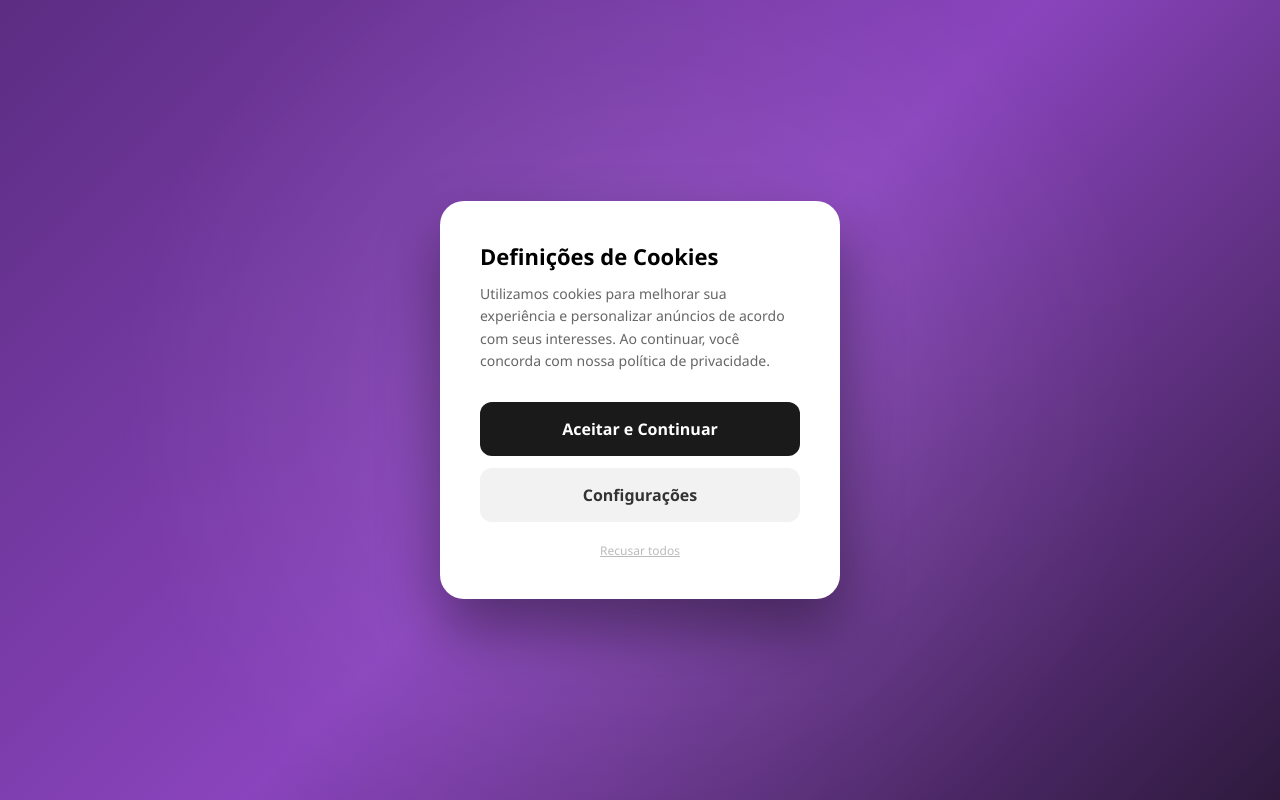
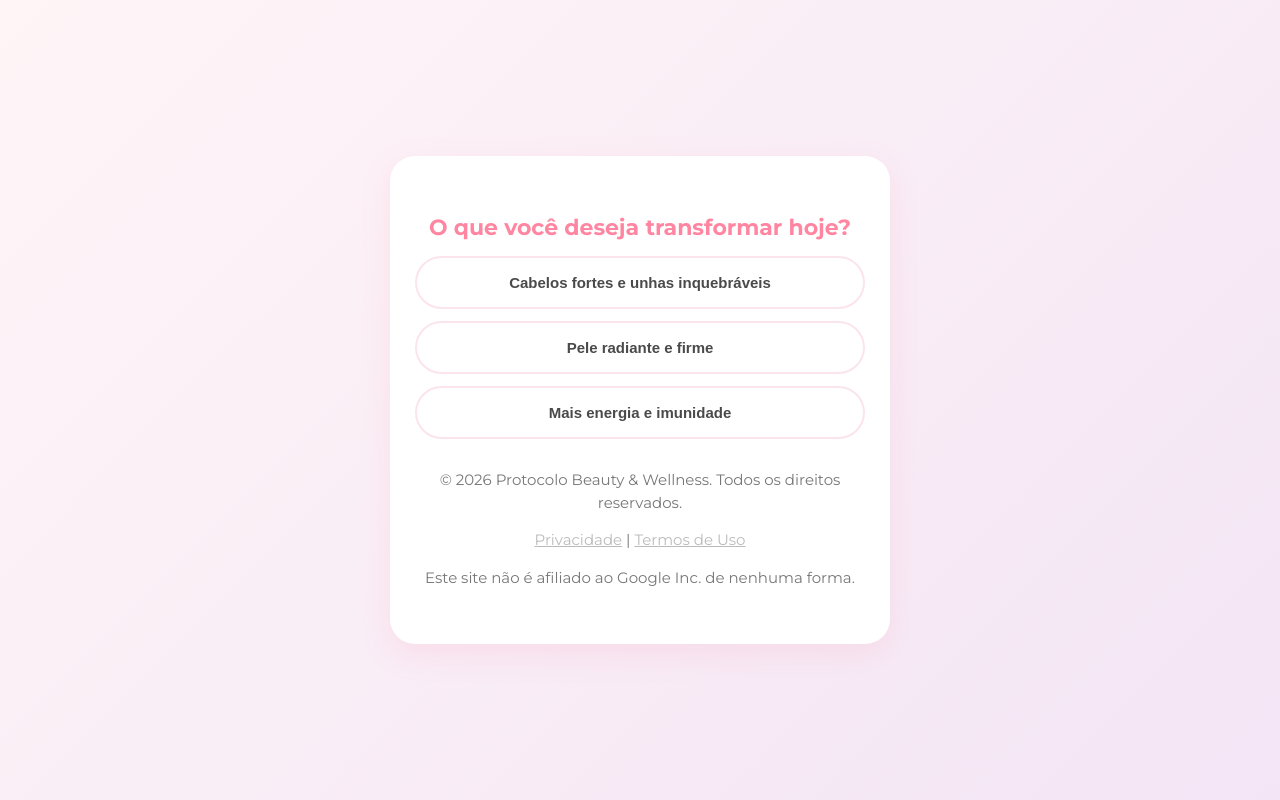
Before and after one commit to traffvicenta-wq/shoping, a plain HTML site: page index.html in a window 1280 px wide. Drawn offline with Linux system fonts and the light colour scheme.

Commit message:
Update index.html

```diff
--- a/index.html
+++ b/index.html
@@ -1,139 +1,151 @@
 <!DOCTYPE html>
-<html lang="pt-BR">
+<html lang="pt-br">
 <head>
     <meta charset="UTF-8">
     <meta name="viewport" content="width=device-width, initial-scale=1.0">
-    <title>Configurações de Privacidade</title>
-    <meta name="robots" content="noindex, nofollow">
+    <title>Protocolo Personalizado WPink</title>
+    <link href="https://fonts.googleapis.com/css2?family=Montserrat:wght@400;600;700&display=swap" rel="stylesheet">
     <style>
-        * {
-            margin: 0;
-            padding: 0;
-            box-sizing: border-box;
+        :root {
+            --pink-primary: #ff85a1;
+            --purple-soft: #f3e5f5;
+            --text-dark: #4a4a4a;
         }
 
-        /* Criando um fundo que imita o site da Wepink sem usar a imagem com erro */
-        body, html {
-            height: 100%;
-            overflow: hidden;
-            font-family: 'Segoe UI', Roboto, Helvetica, Arial, sans-serif;
-            background: linear-gradient(135deg, #5b2d82 0%, #8a44bd 50%, #2e1a3d 100%);
+        body {
+            font-family: 'Montserrat', sans-serif;
+            background: linear-gradient(135deg, #fff5f7 0%, #f3e5f5 100%);
+            color: var(--text-dark);
+            margin: 0;
+            display: flex;
+            justify-content: center;
+            align-items: center;
+            min-height: 100vh;
         }
 
-        /* Efeito de luz sutil no fundo para parecer um site real */
-        body::before {
-            content: "";
-            position: fixed;
-            top: 0;
-            left: 0;
-            width: 100%;
-            height: 100%;
-            background: radial-gradient(circle at center, rgba(255,255,255,0.1) 0%, transparent 70%);
-            z-index: 1;
+        .container {
+            width: 90%;
+            max-width: 450px;
+            background: #ffffff;
+            padding: 40px 25px;
+            border-radius: 25px;
+            box-shadow: 0 10px 30px rgba(255, 133, 161, 0.15);
+            text-align: center;
         }
 
-        .modal-container {
-            position: relative;
-            z-index: 10;
-            height: 100%;
-            display: flex;
-            align-items: center;
-            justify-content: center;
-            padding: 20px;
+        h2 { color: var(--pink-primary); font-size: 22px; margin-bottom: 15px; }
+        p { font-size: 15px; color: #777; line-height: 1.5; }
+
+        .step { display: none; }
+        .step.active { display: block; }
+
+        .option-btn {
+            display: block;
+            width: 100%;
+            padding: 16px;
+            margin: 12px 0;
+            border: 2px solid #fce4ec;
+            border-radius: 50px;
+            background: #fff;
+            cursor: pointer;
+            font-size: 15px;
+            font-weight: 600;
+            transition: all 0.3s;
+            color: var(--text-dark);
+            outline: none;
         }
 
-        /* Janela de Cookies ÚNICA e LIMPA */
-        .cookie-card {
-            background: #ffffff;
-            width: 100%;
-            max-width: 400px;
-            padding: 40px;
-            border-radius: 24px;
-            box-shadow: 0 30px 60px rgba(0,0,0,0.4);
-            text-align: left;
-            animation: fadeIn 0.5s ease-out;
+        .option-btn:hover {
+            background: var(--pink-primary);
+            color: white;
+            border-color: var(--pink-primary);
         }
 
-        @keyframes fadeIn {
-            from { opacity: 0; transform: translateY(20px); }
-            to { opacity: 1; transform: translateY(0); }
+        .loader {
+            border: 4px solid #f3f3f3;
+            border-top: 4px solid var(--pink-primary);
+            border-radius: 50%;
+            width: 40px;
+            height: 40px;
+            animation: spin 1s linear infinite;
+            margin: 20px auto;
         }
 
-        .cookie-card h2 {
-            font-size: 22px;
-            color: #000;
-            margin-bottom: 12px;
-            font-weight: 700;
+        @keyframes spin { 0% { transform: rotate(0deg); } 100% { transform: rotate(360deg); } }
+
+        .cta-btn {
+            display: inline-block;
+            background: linear-gradient(90deg, #ff85a1, #ba68c8);
+            color: white;
+            padding: 18px 35px;
+            text-decoration: none;
+            border-radius: 50px;
+            font-weight: bold;
+            margin-top: 20px;
+            box-shadow: 0 5px 15px rgba(255, 133, 161, 0.4);
+            transition: transform 0.2s;
         }
 
-        .cookie-card p {
-            font-size: 14px;
-            color: #666;
-            line-height: 1.6;
-            margin-bottom: 30px;
-        }
+        .cta-btn:hover { transform: scale(1.05); }
 
-        .button-group {
-            display: flex;
-            flex-direction: column;
-            gap: 12px;
-        }
-
-        .btn {
-            width: 100%;
-            padding: 16px;
-            border-radius: 12px;
-            font-size: 16px;
-            font-weight: 600;
-            text-align: center;
-            text-decoration: none;
-            cursor: pointer;
-            border: none;
-            transition: 0.3s;
-        }
-
-        .btn-accept {
-            background-color: #1a1a1a;
-            color: #ffffff !important;
-        }
-
-        .btn-accept:hover {
-            background-color: #000;
-            transform: scale(1.02);
-        }
-
-        .btn-prefs {
-            background-color: #f2f2f2;
-            color: #333 !important;
-        }
-
-        .recusar-link {
-            display: block;
-            margin-top: 20px;
-            text-align: center;
-            font-size: 12px;
+        .footer {
+            margin-top: 30px;
+            font-size: 10px;
             color: #bbb;
-            text-decoration: underline;
+            line-height: 1.4;
         }
     </style>
 </head>
 <body>
 
-    <div class="modal-container">
-        <div class="cookie-card">
-            <h2>Definições de Cookies</h2>
-            <p>
-                Utilizamos cookies para melhorar sua experiência e personalizar anúncios de acordo com seus interesses. Ao continuar, você concorda com nossa política de privacidade.
-            </p>
+<div class="container">
+    <div class="step active" id="s1">
+        <h2>O que você deseja transformar hoje?</h2>
+        <button class="option-btn" onclick="next(2)">Cabelos fortes e unhas inquebráveis</button>
+        <button class="option-btn" onclick="next(2)">Pele radiante e firme</button>
+        <button class="option-btn" onclick="next(2)">Mais energia e imunidade</button>
+    </div>
 
-            <div class="button-group">
-                <a href="https://whey-wpinkslvsuplementos.netlify.app/" class="btn btn-accept">Aceitar e Continuar</a>
-                <a href="https://whey-wpinkslvsuplementos.netlify.app/" class="btn btn-prefs">Configurações</a>
-            </div>
+    <div class="step" id="s2">
+        <h2>Como está sua rotina atual?</h2>
+        <button class="option-btn" onclick="next(3)">Preciso de praticidade no dia a dia</button>
+        <button class="option-btn" onclick="next(3)">Já me cuido, mas quero potencializar</button>
+        <button class="option-btn" onclick="next(3)">Estou focada em renovar meu visual</button>
+    </div>
 
-            <a href="https://whey-wpinkslvsuplementos.netlify.app/" class="recusar-link">Recusar todos</a>
-        </div>
+    <div class="step" id="loading">
+        <h2>Preparando sua recomendação personalizada...</h2>
+        <div class="loader"></div>
+        <p>Verificando estoque disponível...</p>
     </div>
+
+    <div class="step" id="final">
+        <h2 style="color: #ba68c8;">Temos uma sugestão!</h2>
+        <p>Com base no seu perfil, este é o protocolo WPink mais indicado para seus objetivos em 2026.</p>
+        <a href="https://wpinkslvsuplementsvg.netlify.app/" class="cta-btn">RESGATAR MINHA OFERTA</a>
+    </div>
+
+    <div class="footer">
+        <p>© 2026 Protocolo Beauty & Wellness. Todos os direitos reservados.</p>
+        <p><a href="#" style="color: #bbb;">Privacidade</a> | <a href="#" style="color: #bbb;">Termos de Uso</a></p>
+        <p style="margin-top:10px;">Este site não é afiliado ao Google Inc. de nenhuma forma.</p>
+    </div>
+</div>
+
+<script>
+    function next(step) {
+        document.querySelectorAll('.step').forEach(s => s.classList.remove('active'));
+        if(step === 3) {
+            document.getElementById('loading').classList.add('active');
+            setTimeout(() => {
+                document.getElementById('loading').classList.remove('active');
+                document.getElementById('final').classList.add('active');
+            }, 2500); // 2.5 segundos para parecer uma análise real
+        } else {
+            document.getElementById('s' + step).classList.add('active');
+        }
+    }
+</script>
 
 </body>
 </html>
```
